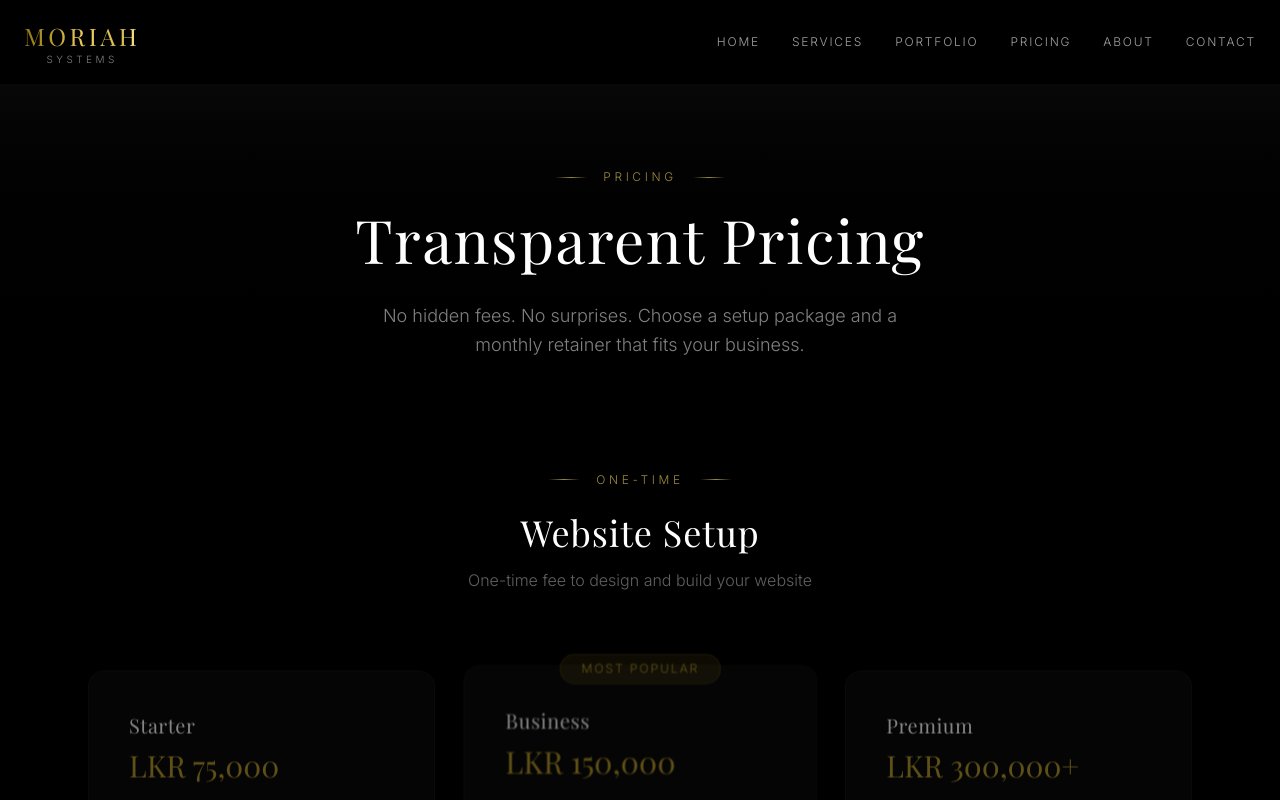
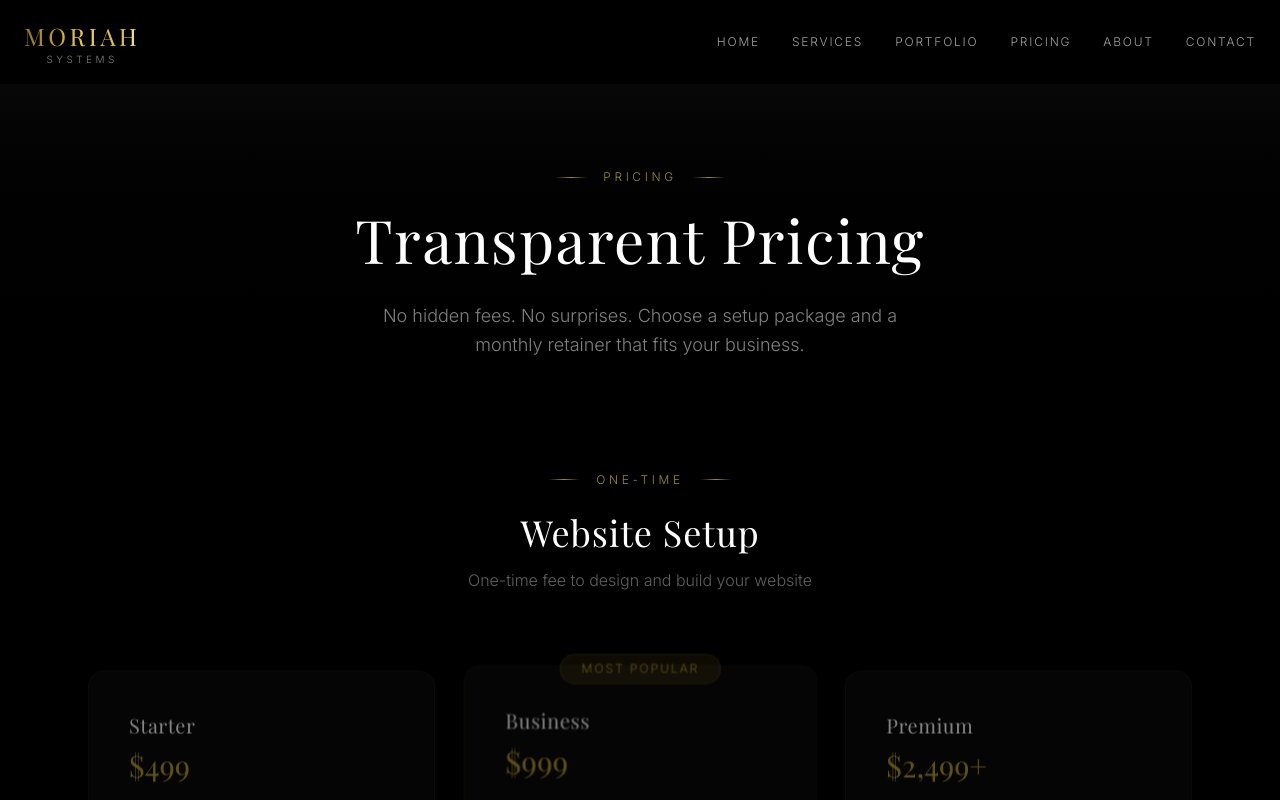
Before and after one commit to Moriah-Systems/agency-website, a Next.js app: page /pricing in a window 1280 px wide. Shown: the top 800 px of the page. Built offline with nearby package versions, Linux system fonts and the light colour scheme; a web font is replaced by a local one.

Commit message:
Update pricing to USD for global audience
Convert all pricing from LKR to USD:
- Starter: $499, Business: $999, Premium: $2,499+
- Basic Care: $49/mo, Growth: $99/mo, Full Service: $199/mo

```diff
--- a/src/app/pricing/page.tsx
+++ b/src/app/pricing/page.tsx
@@ -9,7 +9,7 @@ export const metadata: Metadata = {
 const setupPackages = [
   {
     name: "Starter",
-    price: "LKR 75,000",
+    price: "$499",
     description: "Perfect for small businesses that need a professional online presence.",
     features: [
       "3-5 page website",
@@ -23,7 +23,7 @@ const setupPackages = [
   },
   {
     name: "Business",
-    price: "LKR 150,000",
+    price: "$999",
     description: "For growing businesses that need more features and content.",
     features: [
       "5-10 page website",
@@ -38,7 +38,7 @@ const setupPackages = [
   },
   {
     name: "Premium",
-    price: "LKR 300,000+",
+    price: "$2,499+",
     description: "Custom solutions for businesses with specific needs.",
     features: [
       "Unlimited pages",
@@ -56,7 +56,7 @@ const setupPackages = [
 const retainerPackages = [
   {
     name: "Basic Care",
-    price: "LKR 7,500",
+    price: "$49",
     period: "/month",
     features: [
       "Hosting & domain management",
@@ -69,7 +69,7 @@ const retainerPackages = [
   },
   {
     name: "Growth",
-    price: "LKR 15,000",
+    price: "$99",
     period: "/month",
     features: [
       "Everything in Basic Care",
@@ -82,7 +82,7 @@ const retainerPackages = [
   },
   {
     name: "Full Service",
-    price: "LKR 30,000",
+    price: "$199",
     period: "/month",
     features: [
       "Everything in Growth",
```
